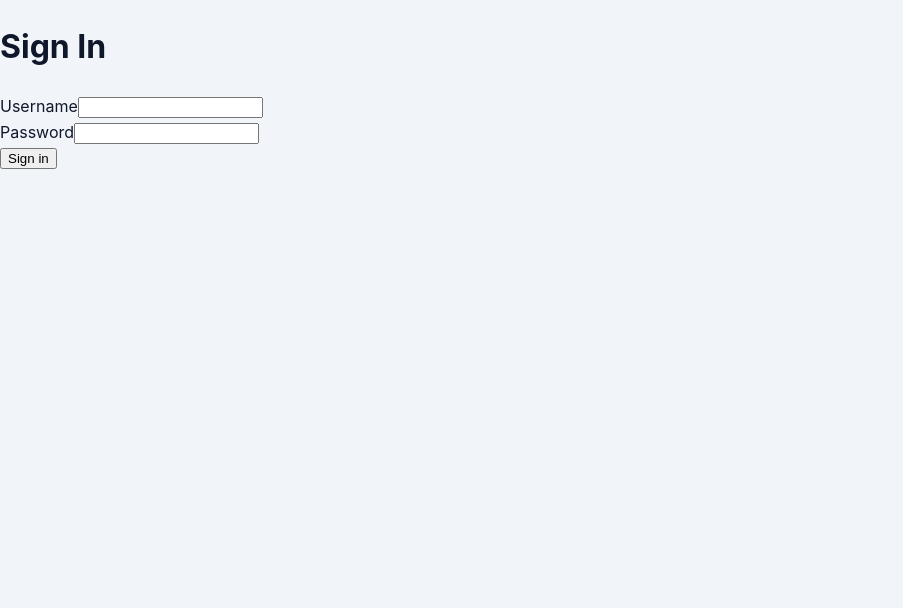
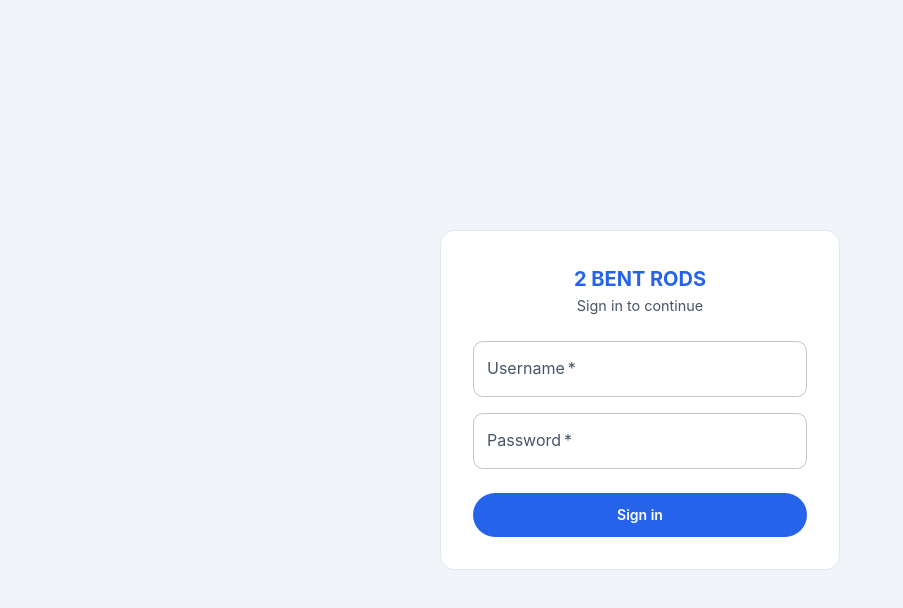
Before and after one commit to abi-minh/Staff-Induction-Capstone, a React (Vite) app in the folder app/: page /#/login in a window 1280 px wide. Shown: the top 608 px of the page, without its empty margins (0-903 px from the left). Built offline with nearby package versions, Linux system fonts and the light colour scheme.

Commit message:
feature: stlyed login page

```diff
--- a/app/src/pages/LoginPage.tsx
+++ b/app/src/pages/LoginPage.tsx
@@ -1,7 +1,10 @@
-import { useState }        from 'react';
-import { useNavigate }     from 'react-router-dom';
+import { useState } from 'react';
+import { useNavigate } from 'react-router-dom';
+import {
+  Alert, Box, Button, Card, CircularProgress, TextField, Typography,
+} from '@mui/material';
 import { login, fetchCurrentUser } from '../api/auth';
-import { useAuthStore }    from '../store/authStore';
+import { useAuthStore } from '../store/authStore';
 
 function isAdminRole(roles: string[]): boolean {
   return roles.some((r) => ['administrator', 'induction_admin'].includes(r));
@@ -32,37 +35,61 @@ export default function LoginPage() {
   }
 
   return (
-    <div>
-      <h1>Sign In</h1>
+    <Box
+      sx={{
+        minHeight: '100vh',
+        display: 'flex',
+        alignItems: 'center',
+        justifyContent: 'center',
+        bgcolor: 'background.default',
+        p: 2,
+      }}
+    >
+      <Card sx={{ width: '100%', maxWidth: 400, p: 4 }}>
+        <Box sx={{ mb: 3, textAlign: 'center' }}>
+          <Typography variant="h6" sx={{ fontWeight: 700, color: 'primary.main' }}>
+            2 BENT RODS
+          </Typography>
+          <Typography variant="body2" sx={{ color: 'text.secondary' }}>
+            Sign in to continue
+          </Typography>
+        </Box>
 
-      <form onSubmit={handleSubmit}>
-        <div>
-          <label htmlFor="username">Username</label>
-          <input
+        <Box component="form" onSubmit={handleSubmit} sx={{ display: 'flex', flexDirection: 'column', gap: 2 }}>
+          <TextField
             id="username"
-            type="text"
+            label="Username"
             value={username}
             onChange={(e) => setUsername(e.target.value)}
             autoComplete="username"
+            fullWidth
             required
           />
-        </div>
-        <div>
-          <label htmlFor="password">Password</label>
-          <input
+          <TextField
             id="password"
+            label="Password"
             type="password"
             value={password}
             onChange={(e) => setPassword(e.target.value)}
             autoComplete="current-password"
+            fullWidth
             required
           />
-        </div>
-        {error && <p style={{ color: 'red' }}>{error}</p>}
-        <button type="submit" disabled={loading}>
-          {loading ? 'Signing in…' : 'Sign in'}
-        </button>
-      </form>
-    </div>
+
+          {error && <Alert severity="error">{error}</Alert>}
+
+          <Button
+            type="submit"
+            variant="contained"
+            disabled={loading}
+            fullWidth
+            sx={{ mt: 1, py: 1.2 }}
+            startIcon={loading ? <CircularProgress size={16} color="inherit" /> : undefined}
+          >
+            {loading ? 'Signing in…' : 'Sign in'}
+          </Button>
+        </Box>
+      </Card>
+    </Box>
   );
 }
```
